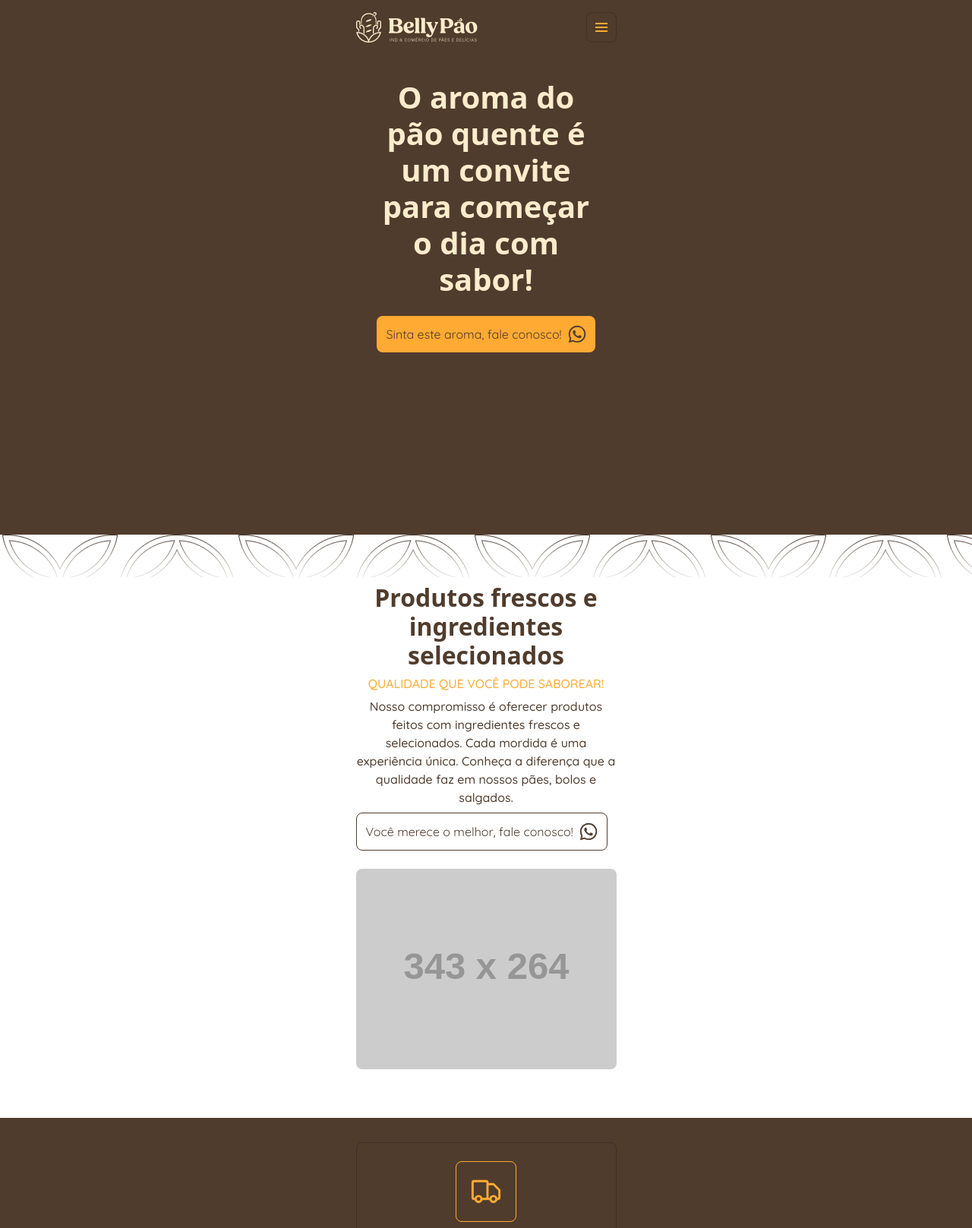
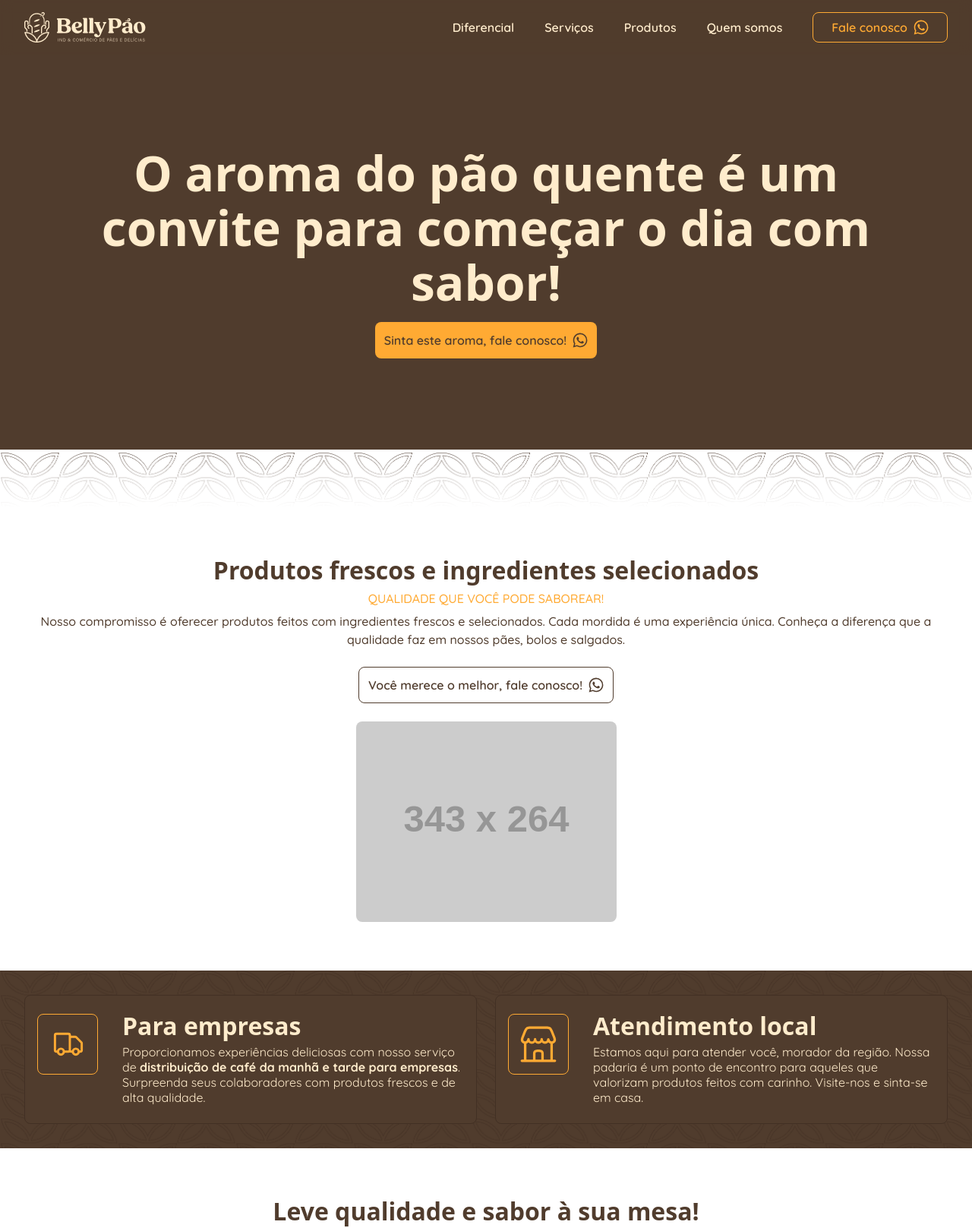
Before and after one commit to andrevandal/bellypao.com.br, an Astro site: page / in a window 1280 px wide. Shown: the top 1617 px of the page at 76% size. Built offline with nearby package versions, Linux system fonts and the light colour scheme; Astro itself is replaced by a stand-in of ours; a web font is replaced by a local one.

Commit message:
feat: more responsiveness

```diff
--- a/src/components/BaseButton.astro
+++ b/src/components/BaseButton.astro
@@ -2,7 +2,7 @@
 import type { AvailableIcons } from '../types.ts'
 import Icon from './Icon.astro'
 
-type Sizes = 'sm' | 'base'
+type Sizes = 'xs' | 'sm' | 'base'
 
 interface Props {
   href?: string
@@ -12,6 +12,7 @@ interface Props {
   block?: boolean
   centered?: boolean
   size?: Sizes
+  class?: string
 }
 
 const {
@@ -22,10 +23,12 @@ const {
   size = 'base',
   block = false,
   centered = false,
+  class: className = '',
 } = Astro.props
 
 const isExternalLink =
   href?.startsWith('http') || !href?.startsWith('/') || !href?.startsWith('#')
+const isSizeXs = size === 'xs'
 ---
 
 <a
@@ -37,26 +40,31 @@ const isExternalLink =
       'btn-reverse': reverse,
       'btn-block': block,
       'btn-center': centered,
+      'btn-xs': isSizeXs,
       'btn-sm': size === 'sm',
       'btn-base': size === 'base',
     },
+    className,
   ]}
   target={isExternalLink ? '_blank' : undefined}
   rel={isExternalLink ? 'noopener noreferrer' : undefined}
 >
   <span><slot /></span>
-  {icon && <Icon name={icon} />}
+  {icon && <Icon name={icon} width={'20'} height={'20'} />}
 </a>
 
 <style>
   .btn {
-    @apply w-fit flex flex-row py-4 px-6 gap-x-2 rounded-lg text-base transition-all ease-out duration-200;
+    @apply w-fit flex items-center flex-row py-4 px-6 gap-x-2 rounded-lg text-base transition-all ease-out duration-200 box-border font-semibold;
   }
   .btn-base {
-    @apply py-4 px-6;
+    @apply py-4 px-6 h-14;
   }
   .btn-sm {
-    @apply py-3 px-3;
+    @apply py-3 px-3 h-12;
+  }
+  .btn-xs {
+    @apply py-2 px-6 h-10;
   }
   .btn-primary {
     @apply bg-[#FFAA33] text-[#503C2D] ring-4 ring-transparent hover:ring-[#FFAA33]/50;
--- a/src/components/TheFooter.astro
+++ b/src/components/TheFooter.astro
@@ -1,5 +1,4 @@
 ---
-import BaseButton from '../components/BaseButton.astro'
 import Icon from '../components/Icon.astro'
 ---
 
--- a/src/components/TheHeader.astro
+++ b/src/components/TheHeader.astro
@@ -1,11 +1,12 @@
 ---
-import Icon from '../components/Icon.astro'
 import BaseButton from './BaseButton.astro'
 ---
 
 <header id='topo' class='block'>
   <div class='fixed w-full top-0 z-20'>
-    <nav class='grid container pt-4 grid-cols-[1fr_40px] flex-wrap gap-x-2'>
+    <nav
+      class='grid container pt-4 grid-cols-[1fr_40px] flex-wrap gap-x-2 lg:flex lg:flex-row lg:justify-between lg:pb-4'
+    >
       <a href='/#topo' class='block'>
         <img
           src='/images/logo-bellypao.h40.png'
@@ -17,48 +18,28 @@ import BaseButton from './BaseButton.astro'
         />
       </a>
       <input class='hidden' type='checkbox' id='menu-opened' />
-      <label class='menu-btn' for='menu-opened'>
+      <label id='menu-button' for='menu-opened'>
         <span class='icon'></span>
       </label>
-      <ul class='menu will-change-auto col-span-2 pt-4 box-border'>
+      <ul id='menu'>
         <li>
-          <a
-            class='nav-link'
-            href='/#diferencial'
-            onclick="document.getElementById('menu-opened').checked = false"
-            >Diferencial</a
-          >
+          <a class='nav-link' href='/#diferencial'>Diferencial</a>
         </li>
         <li>
-          <a
-            class='nav-link'
-            href='/#servicos'
-            onclick="document.getElementById('menu-opened').checked = false"
-            >Serviços</a
-          >
+          <a class='nav-link' href='/#servicos'>Serviços</a>
         </li>
         <li>
-          <a
-            class='nav-link'
-            href='/#produtos'
-            onclick="document.getElementById('menu-opened').checked = false"
-            >Produtos</a
-          >
+          <a class='nav-link' href='/#produtos'>Produtos</a>
         </li>
         <li>
-          <a
-            class='nav-link'
-            href='/#quem-somos'
-            onclick="document.getElementById('menu-opened').checked = false"
-            >Quem somos</a
-          >
+          <a class='nav-link' href='/#quem-somos'>Quem somos</a>
         </li>
-        <li class='mt-2'>
+        <li>
           <BaseButton
             href='https://wa.me/5511945488607'
             variant='primary-outline'
             icon='whatsapp'
-            size='sm'
+            size='xs'
             block
             centered>Fale conosco</BaseButton
           >
@@ -66,16 +47,50 @@ import BaseButton from './BaseButton.astro'
       </ul>
     </nav>
   </div>
-  <div class='bg-brown-700 pt-14'>
-    <div class='container'>
+  <div class='bg-brown-700 flex flex-col'>
+    <div class='container mt-[4.5rem]'>
       <slot />
     </div>
   </div>
 </header>
+<script>
+  const closeMenu = () => {
+    const menuOpened = document.getElementById(
+      'menu-opened',
+    ) as HTMLInputElement
+    menuOpened.checked = false
+  }
+  const menuLinks = Array.from(
+    document.querySelectorAll('#menu a'),
+  ) as HTMLLinkElement[]
+  menuLinks.forEach((menuLink) => {
+    menuLink.addEventListener('click', () => closeMenu())
+  })
 
+  // click outside
+  document.addEventListener(
+    'click',
+    (event) => {
+      const target = event.target as HTMLElement
+      const menuOpened = document.getElementById(
+        'menu-opened',
+      ) as HTMLInputElement
+      if (
+        !target.closest('#menu') &&
+        !target.closest('#menu-button') &&
+        !target.closest('#menu-opened') &&
+        menuOpened.checked
+      ) {
+        closeMenu()
+      }
+    },
+    false,
+  )
+</script>
 <style>
-  .menu-btn {
+  #menu-button {
     @apply cursor-pointer inline-flex p-2 select-none h-10 w-10 border border-brown-800 rounded-lg items-center justify-center justify-self-end;
+    @apply lg:hidden;
   }
 
   .icon {
@@ -95,31 +110,40 @@ import BaseButton from './BaseButton.astro'
     @apply top-[-5px];
   }
 
-  ul {
-    @apply max-h-0 transition-max-height duration-200 ease-out clear-both overflow-hidden;
+  #menu {
+    @apply max-h-0 transition-max-height duration-200 ease-out clear-both overflow-hidden will-change-auto col-span-2 pt-4 box-border;
+    @apply lg:max-h-fit lg:flex lg:items-center lg:justify-center lg:pt-0 lg:gap-x-2;
   }
 
-  #menu-opened:checked ~ .menu {
+  #menu li:last-of-type {
+    @apply mt-2 lg:mt-0 lg:ml-4;
+  }
+  #menu li:last-of-type a {
+    @apply h-10;
+  }
+
+  #menu-opened:checked ~ #menu {
     @apply pb-4;
     max-height: 282px;
   }
 
-  #menu-opened:checked ~ .menu-btn .icon {
+  #menu-opened:checked ~ #menu-button .icon {
     background: transparent;
   }
 
-  #menu-opened:checked ~ .menu-btn .icon:before {
+  #menu-opened:checked ~ #menu-button .icon:before {
     top: 0;
     transform: rotate(-45deg);
   }
 
-  #menu-opened:checked ~ .menu-btn .icon:after {
+  #menu-opened:checked ~ #menu-button .icon:after {
     top: 0;
     transform: rotate(45deg);
   }
 
   .nav-link {
     @apply inline-flex w-full items-center px-2 h-12 text-[#FFECCC] font-semibold rounded-lg hover:bg-[#FFECCC]/10 transition-colors ease-out;
+    @apply lg:w-fit lg:px-4 lg:py-3 lg:h-10;
   }
 
   #topo .fixed {
@@ -130,14 +154,6 @@ import BaseButton from './BaseButton.astro'
     @apply rounded-b-lg;
   }
 
-  /* @media lg {
-    .menu-btn {
-      display: none;
-    }
-    ul {
-      @apply flex flex-row;
-    }
-  } */
   /* 48em = 768px */
 
   /* @media (min-width: 48em) {
--- a/src/pages/index.astro
+++ b/src/pages/index.astro
@@ -7,10 +7,10 @@ import Icon from '../components/Icon.astro'
 <BaseLayout title='Belly Pão'>
   <section
     slot='header'
-    class='flex flex-col items-center justify-center gap-y-6 pt-12 pb-60 px-6'
+    class='flex flex-col items-center justify-center gap-y-6 pt-12 sm:pt-6 pb-60 lg:py-[6.875rem] lg:gap-y-4 xl:py-[7.5rem]'
   >
     <h1
-      class='font-fields font-extrabold text-[2.5rem] leading-[3rem] text-center text-[#FFECCC]'
+      class='font-fields font-extrabold px-6 text-[2.5rem] leading-[3rem] text-center text-[#FFECCC] lg:text-[4rem] lg:leading-[4.5rem]'
     >
       O aroma do pão quente é um convite para começar o dia com sabor!
     </h1>
@@ -23,10 +23,12 @@ import Icon from '../components/Icon.astro'
     >
   </section>
   <section id='diferencial' class='bg-white relative'>
-    <div class='absolute top-0 left-0 right-0 h-14 z-[1] bg-pattern-gradient'>
+    <div
+      class='absolute top-0 left-0 right-0 h-14 lg:h-[4.5rem] z-[1] bg-pattern-gradient-with-overlay'
+    >
     </div>
     <div class='container relative z-[2] text-brown-700 text-center py-16'>
-      <div class='flex flex-col gap-y-2'>
+      <div class='flex flex-col gap-y-2 items-center'>
         <h2 class='font-fields font-extrabold text-[2rem] leading-[2.375rem]'>
           Produtos frescos e ingredientes selecionados
         </h2>
@@ -46,7 +48,7 @@ import Icon from '../components/Icon.astro'
           class:list={['mt-4']}>Você merece o melhor, fale conosco!</BaseButton
         >
       </div>
-      <div class='mt-6'>
+      <div class='mt-6 flex items-center justify-center'>
         <img
           src='https://placehold.co/343x264/D0CAC6/503C2D'
           alt='placehold'
@@ -59,14 +61,17 @@ import Icon from '../components/Icon.astro'
       </div>
     </div>
   </section>
-  <section id='servicos' class='bg-brown-700'>
+  <section
+    id='servicos'
+    class='bg-brown-700 bg-[url(/images/belly-pattern.png)] bg-[length:155.1px_32.5px]'
+  >
     <h2 class='sr-only'>Serviços</h2>
-    <div class='container py-8 flex flex-col gap-y-4'>
+    <div class='container py-8 flex flex-col gap-4 sm:gap-6 lg:flex-row'>
       <article
-        class='flex-1 flex flex-col justify-center items-center px-4 py-6 text-[#FFECCC] text-center border border-brown-800 rounded-lg'
+        class='flex-1 bg-brown-700 flex flex-col justify-center items-center px-4 py-6 text-[#FFECCC] text-center border border-brown-800 rounded-lg xl:grid xl:grid-cols-[80px_1fr] xl:text-left xl:items-start xl:gap-x-8'
       >
         <div
-          class='w-20 h-20 p-4 flex rounded-lg border border-[#FFAA33] text-[#FFAA33] justify-center items-center mb-4'
+          class='w-20 h-20 p-4 flex rounded-lg border border-[#FFAA33] text-[#FFAA33] justify-center items-center mb-4 xl:row-span-2 xl:justify-start'
         >
           <Icon name='truck' width='48' height='48' />
         </div>
@@ -81,10 +86,10 @@ import Icon from '../components/Icon.astro'
         </p>
       </article>
       <article
-        class='flex-1 flex flex-col justify-center items-center px-4 py-6 text-[#FFECCC] text-center border border-brown-800 rounded-lg'
+        class='flex-1 bg-brown-700 flex flex-col justify-center items-center px-4 py-6 text-[#FFECCC] text-center border border-brown-800 rounded-lg xl:grid xl:grid-cols-[80px_1fr] xl:text-left xl:items-start xl:gap-x-8'
       >
         <div
-          class='w-20 h-20 p-4 flex rounded-lg border border-[#FFAA33] text-[#FFAA33] justify-center items-center mb-4'
+          class='w-20 h-20 p-4 flex rounded-lg border border-[#FFAA33] text-[#FFAA33] justify-center items-center mb-4 xl:row-span-2'
         >
           <Icon name='shop' width='48' height='48' />
         </div>
@@ -101,14 +106,16 @@ import Icon from '../components/Icon.astro'
   </section>
   <section id='produtos'>
     <div class='container text-brown-700 text-center pt-16 pb-8'>
-      <div class='flex flex-col gap-y-4'>
+      <div
+        class='flex flex-col gap-4 sm:grid sm:grid-cols-2 lg:gap-6 lg:grid-cols-3 items-center'
+      >
         <h2
-          class='font-fields font-extrabold text-[2rem] leading-[2.375rem] mb-2'
+          class='font-fields font-extrabold text-[2rem] leading-[2.375rem] mb-2 sm:col-span-2 sm:mb-4 lg:col-span-3'
         >
           Leve qualidade e sabor à sua mesa!
         </h2>
         {
-          Array(7)
+          Array(6)
             .fill(0)
             .map(() => (
               <img
@@ -116,7 +123,7 @@ import Icon from '../components/Icon.astro'
                 alt='placehold'
                 width='343'
                 height='343'
-                class='aspect-square rounded-lg'
+                class='aspect-square rounded-lg w-[343px] h-[343px] object-cover sm:w-[280px] sm:h-[280px] lg:w-[304px] lg:h-[304px] xl:w-[389px] xl:h-[389px]'
                 loading='lazy'
                 decoding='async'
               />
@@ -129,7 +136,8 @@ import Icon from '../components/Icon.astro'
           href='https://wa.me/5511945488607'
           block
           centered
-          class:list={['mt-4']}>Prove essas delícias, fale conosco!</BaseButton
+          class='mt-4 sm:col-span-2 sm:mt-4 lg:col-span-3 sm:!w-fit sm:place-self-center'
+          >Prove essas delícias, fale conosco!</BaseButton
         >
       </div>
     </div>
@@ -185,8 +193,7 @@ import Icon from '../components/Icon.astro'
   </section>
   <section class='bg-[#FFECCC] py-8 relative' slot='footer'>
     <div
-      class='absolute top-0 left-0 right-0 bottom-0 z-[1] bg-[length:311px_65px] opacity-40'
-      style='background-image: url(/images/belly-pattern.png);'
+      class='absolute top-0 left-0 right-0 bottom-0 z-[1] opacity-20 bg-[url(/images/belly-pattern.png)] bg-[length:155.1px_32.5px]'
     >
     </div>
     <div
@@ -208,15 +215,23 @@ import Icon from '../components/Icon.astro'
 </BaseLayout>
 
 <style>
-  .bg-pattern-gradient {
-    @apply bg-[length:311px_65px];
-
-    background-image: linear-gradient(
-        180deg,
-        rgba(255, 255, 255, 0) 0%,
-        rgba(255, 255, 255, 0.6) 50%,
-        rgba(255, 255, 255, 1) 100%
-      ),
-      url(/images/belly-pattern.png);
+  .bg-pattern-gradient-with-overlay {
+    @apply bg-[length:93.3px_19.5px] mt-[2px] lg:mt-1 lg:bg-[length:155.1px_32.5px] relative;
+    background-image: url(/images/belly-pattern.png);
+  }
+  .bg-pattern-gradient-with-overlay:before {
+    z-index: 2;
+    position: absolute;
+    content: ' ';
+    left: 0;
+    top: 0;
+    right: 0;
+    bottom: 0;
+    background: linear-gradient(
+      180deg,
+      rgba(255, 255, 255, 0) 0%,
+      rgba(255, 255, 255, 0.6) 50%,
+      rgba(255, 255, 255, 1) 100%
+    );
   }
 </style>
--- a/tailwind.config.mjs
+++ b/tailwind.config.mjs
@@ -9,13 +9,18 @@ export default {
       sans: ['Quicksand', ...defaultTheme.fontFamily.sans],
       fields: ['fields', ...defaultTheme.fontFamily.sans],
     },
-
+    screens: {
+      sm: '640px',
+      lg: '1024px',
+      xl: '1280px',
+    },
     container: {
       center: true,
       screens: {
         DEFAULT: '375px',
-        // sm: '640px',
-        // lg: '1024px',
+        sm: '640px',
+        lg: '1024px',
+        xl: '1280px',
       },
       padding: {
         DEFAULT: '1rem',
```
